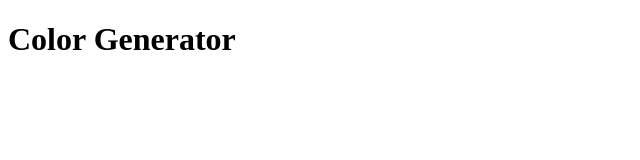
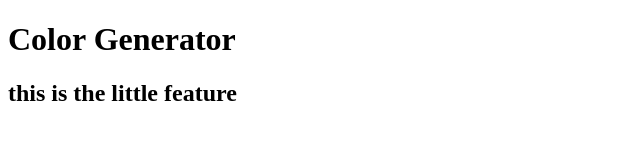
Before and after one commit to SalomonSada/test-background, a plain HTML site: page index.html in a window 1280 px wide. Shown: the whole page, without its empty margins (0-640 px from the left). Drawn offline with Linux system fonts and the light colour scheme.

Commit message:
change text

```diff
--- a/index.html
+++ b/index.html
@@ -6,6 +6,7 @@
   </head>
   <body>
     <h1>Color Generator</h1>
+    <h2>this is the little feature</h2>
     <script type="text/javascript" src="script.js"></script>
   </body>
 </html>
```
